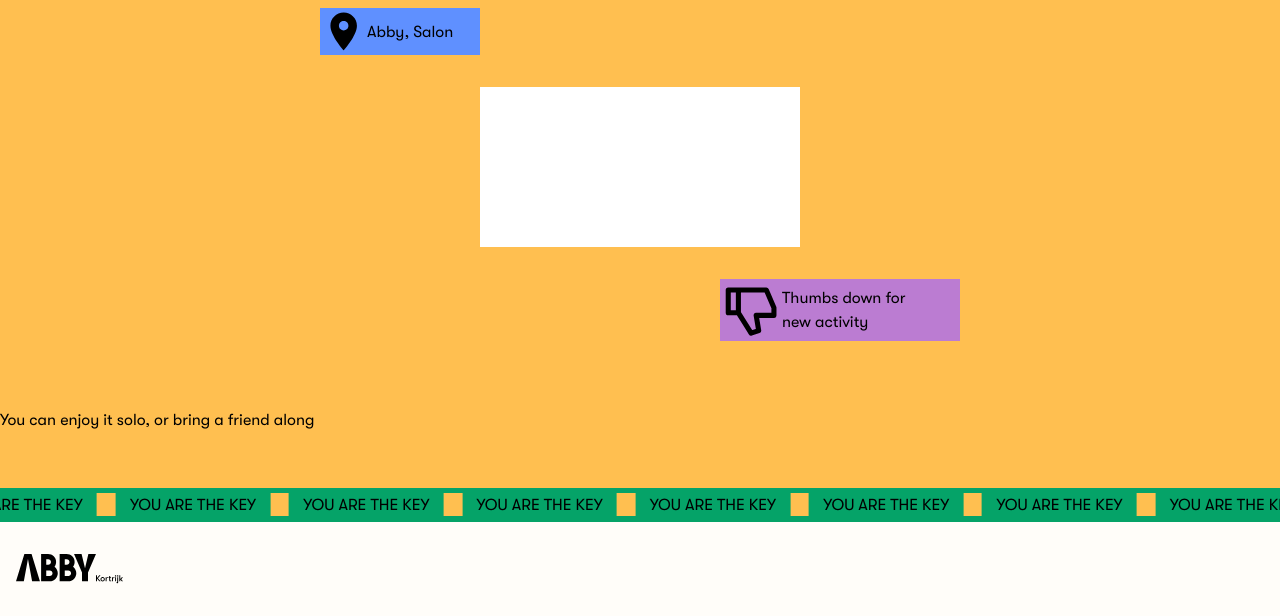
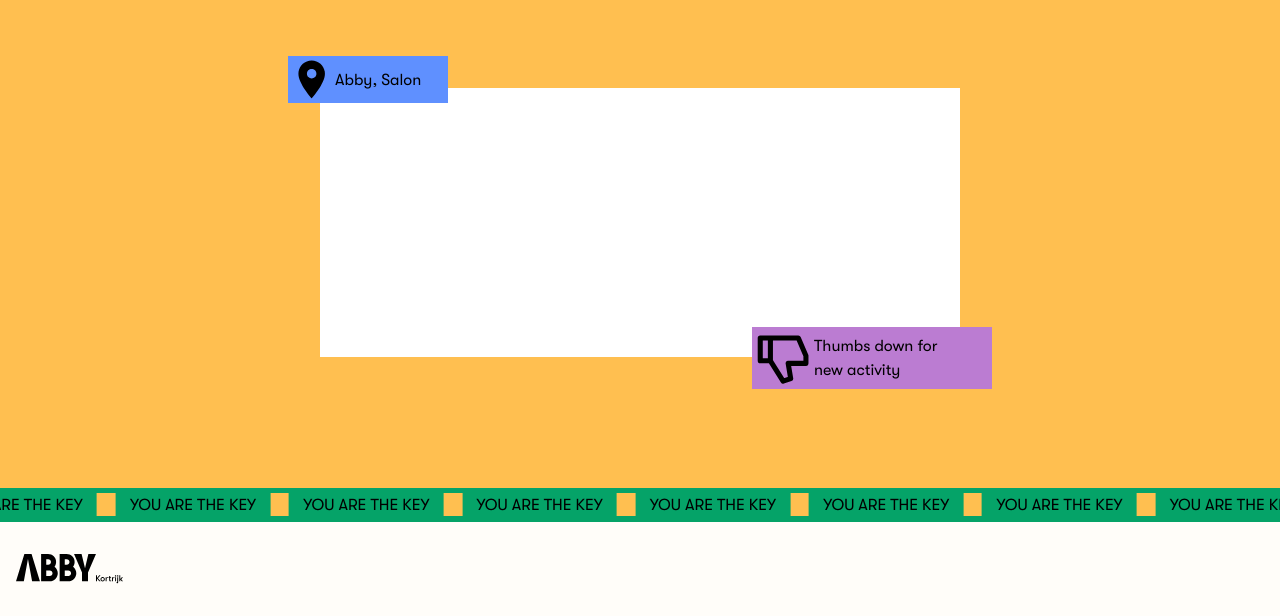
Before and after one commit to Devine4Life-Jules/INTEGRATION4, an Astro site in the folder frontend/: page /invitation-machine/4 in a window 1280 px wide. Shown: the part 184-800 px from the top of the page. Built offline with nearby package versions, Linux system fonts and the light colour scheme; Astro itself is replaced by a stand-in of ours; no server answers.

Commit message:
feat:updated label positioning

```diff
--- a/frontend/src/pages/invitation-machine/4.astro
+++ b/frontend/src/pages/invitation-machine/4.astro
@@ -28,6 +28,10 @@ h1 {
   width: 10rem;
   align-items: center;
   margin-right: auto;
+  margin-top: -2rem;
+  margin-left: -2rem;
+
+
 }
 
 
@@ -39,14 +43,17 @@ h1 {
   width: 15rem;
   align-self: flex-end;
   margin-left: auto;
-  margin-top: 0;
+  margin-bottom: -2rem;
+  margin-right: -2rem;
+
 
 }
 
 .qrWrapper {
   width: 50vw;
-  height: 50vh;
   margin: 0 auto;
+  background-color: white;
+  margin-top: 5rem;
 
 }
 
@@ -82,7 +89,7 @@ h1 {
       <canvas width="600" height="600" class="hidden"></canvas>
       <canvas id="qr"></canvas>
       <!-- !TODO qr code for /invitation-machine/continuation -->
-      <div class="thumbsDownLabel">
+            <div class="thumbsDownLabel">
         <figure>
           <img src={thumbsDown.src} alt="thumbsdown">
         </figure>
@@ -91,8 +98,8 @@ h1 {
           <div>new activity</div>
         </div>
       </div>
+
     </div>
-    You can enjoy it solo, or bring a friend along
     <InstallationFooter text="you are the key"></InstallationFooter>
   </body>
 </html>
```
